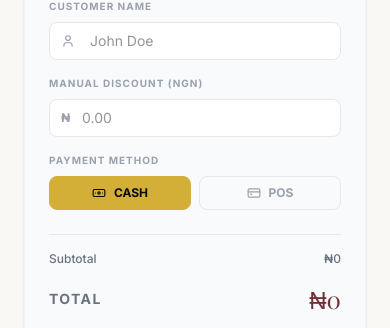
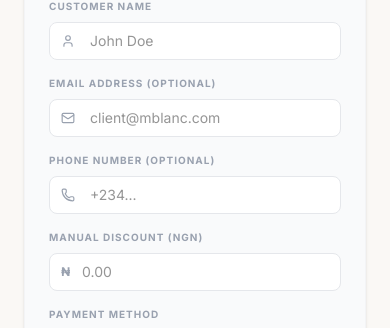
Before and after one commit to oaktix/mblanc, a Next.js app: page /admin/pos in a window 390 px wide. Shown: the part 439-767 px from the top of the page. Built offline with nearby package versions, Linux system fonts and the light colour scheme; no server answers; the database is empty; a web font is replaced by a local one.

Commit message:
Capture and merge POS customer data including phone and email

```diff
--- a/src/app/admin/customers/page.tsx
+++ b/src/app/admin/customers/page.tsx
@@ -89,7 +89,7 @@ async function CustomersList() {
               </div>
               <div className="flex items-center gap-2 text-[10px] text-gray-400">
                 <Phone size={12} />
-                Not provided
+                {customer.phone || "Not provided"}
               </div>
             </div>
           </td>
--- a/src/app/admin/pos/page.tsx
+++ b/src/app/admin/pos/page.tsx
@@ -1,7 +1,7 @@
 "use client";
 
 import { useState, useEffect } from "react";
-import { Search, ShoppingCart, User, CreditCard, Banknote, Trash2, Download, CheckCircle2, Printer, Mail, Loader2 } from "lucide-react";
+import { Search, ShoppingCart, User, Phone, CreditCard, Banknote, Trash2, Download, CheckCircle2, Printer, Mail, Loader2 } from "lucide-react";
 import POSPrintReceipt from "@/components/admin/POSPrintReceipt";
 import AdminShell from "@/components/admin/AdminShell";
 
@@ -10,6 +10,8 @@ export default function POSPage() {
   const [cart, setCart] = useState<any[]>([]);
   const [search, setSearch] = useState("");
   const [customerName, setCustomerName] = useState("");
+  const [customerEmail, setCustomerEmail] = useState("");
+  const [customerPhone, setCustomerPhone] = useState("");
   const [paymentMethod, setPaymentMethod] = useState("CASH");
   const [discount, setDiscount] = useState<number>(0);
   const [isProcessing, setIsProcessing] = useState(false);
@@ -62,6 +64,8 @@ export default function POSPage() {
           total,
           discount: Number(discount) || 0,
           customerName,
+          customerEmail,
+          customerPhone,
           paymentMethod
         })
       });
@@ -83,6 +87,8 @@ export default function POSPage() {
 
       setCart([]);
       setCustomerName("");
+      setCustomerEmail("");
+      setCustomerPhone("");
       setDiscount(0);
     } catch (error: any) {
       alert(error.message);
@@ -250,6 +256,34 @@ export default function POSPage() {
              </div>
 
              <div>
+                <label className="block text-[10px] uppercase tracking-widest text-gray-400 mb-2 font-bold">Email Address (Optional)</label>
+                <div className="relative">
+                   <Mail className="absolute left-3 top-1/2 -translate-y-1/2 text-gray-400" size={14} />
+                   <input
+                     type="email"
+                     placeholder="client@mblanc.com"
+                     className="w-full pl-10 pr-4 py-2 bg-white dark:bg-black border border-gray-200 dark:border-gray-800 rounded-lg text-sm focus:outline-none focus:border-gold"
+                     value={customerEmail}
+                     onChange={(e) => setCustomerEmail(e.target.value)}
+                   />
+                </div>
+             </div>
+
+             <div>
+                <label className="block text-[10px] uppercase tracking-widest text-gray-400 mb-2 font-bold">Phone Number (Optional)</label>
+                <div className="relative">
+                   <Phone className="absolute left-3 top-1/2 -translate-y-1/2 text-gray-400" size={14} />
+                   <input
+                     type="tel"
+                     placeholder="+234..."
+                     className="w-full pl-10 pr-4 py-2 bg-white dark:bg-black border border-gray-200 dark:border-gray-800 rounded-lg text-sm focus:outline-none focus:border-gold"
+                     value={customerPhone}
+                     onChange={(e) => setCustomerPhone(e.target.value)}
+                   />
+                </div>
+             </div>
+
+             <div>
                 <label className="block text-[10px] uppercase tracking-widest text-gray-400 mb-2 font-bold">Manual Discount (NGN)</label>
                 <div className="relative">
                    <span className="absolute left-3 top-1/2 -translate-y-1/2 text-gray-400 text-xs font-bold">₦</span>
--- a/src/app/api/admin/pos/route.ts
+++ b/src/app/api/admin/pos/route.ts
@@ -13,32 +13,68 @@ export async function POST(req: Request) {
         }
 
         const body = await req.json();
-        const { items, total, discount, customerName, paymentMethod } = body;
+        const { items, total, discount, customerName, customerEmail, customerPhone, paymentMethod } = body;
 
         if (!items || items.length === 0) {
             return NextResponse.json({ error: "Cart is empty" }, { status: 400 });
         }
 
-        // Create the order
+        // 1. Identify/Merge Customer
+        let targetUserId = null;
+        if (customerEmail || customerPhone) {
+          const existingUser = await prisma.user.findFirst({
+            where: {
+              OR: [
+                customerEmail ? { email: customerEmail } : {},
+                customerPhone ? { phone: customerPhone } : {}
+              ].filter(cond => Object.keys(cond).length > 0)
+            }
+          });
+
+          if (existingUser) {
+            targetUserId = existingUser.id;
+            // Update phone if it was missing
+            if (!existingUser.phone && customerPhone) {
+              await prisma.user.update({
+                where: { id: existingUser.id },
+                data: { phone: customerPhone }
+              });
+            }
+          } else {
+            // Create a new shadow user for this POS customer
+            const newUser = await prisma.user.create({
+              data: {
+                name: customerName,
+                email: customerEmail || null,
+                phone: customerPhone || null,
+                role: "CUSTOMER",
+              }
+            });
+            targetUserId = newUser.id;
+          }
+        }
+
+        // 2. Create the order
         const order = await prisma.order.create({
             data: {
                 total: total,
                 discount: discount || 0,
-                status: "DELIVERED", // POS sales are usually delivered immediately
+                status: "DELIVERED",
                 paymentStatus: "SUCCESS",
                 paystackRef: `POS-${Math.random().toString(36).substr(2, 9).toUpperCase()}`,
                 shippingDetails: {
                     name: customerName,
+                    email: customerEmail,
+                    phone: customerPhone,
                     type: "IN-STORE",
                     paymentMethod: paymentMethod
                 },
-                userId: session.user.id,
+                userId: targetUserId || session.user.id, // If no customer info, link to staff member as fallback or leave null
                 items: {
                     create: items.map((item: any) => ({
                         productId: item.id,
                         quantity: item.quantity,
                         price: item.basePrice,
-                        // variationId: item.variationId || null,
                     }))
                 }
             },
```
